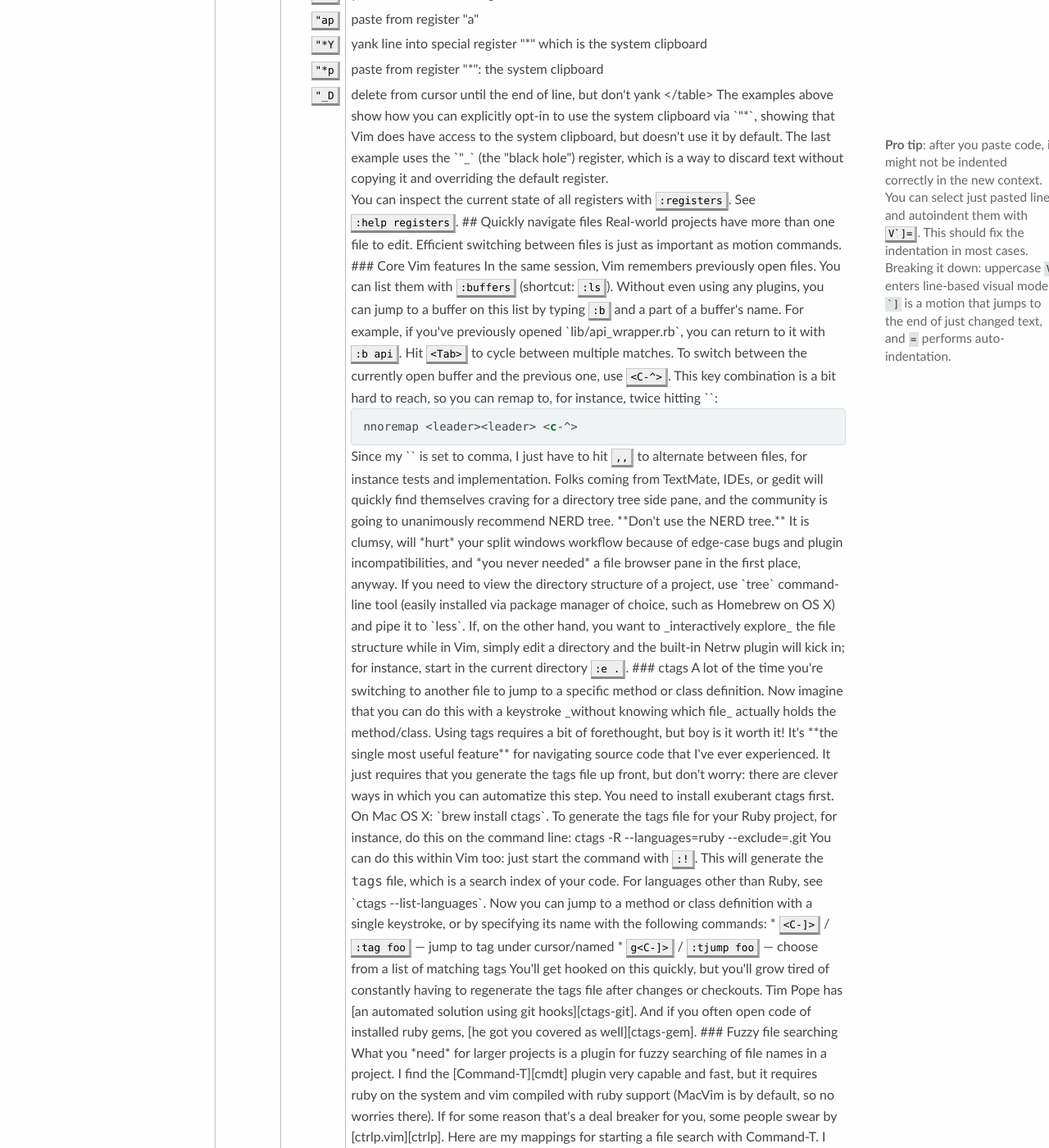
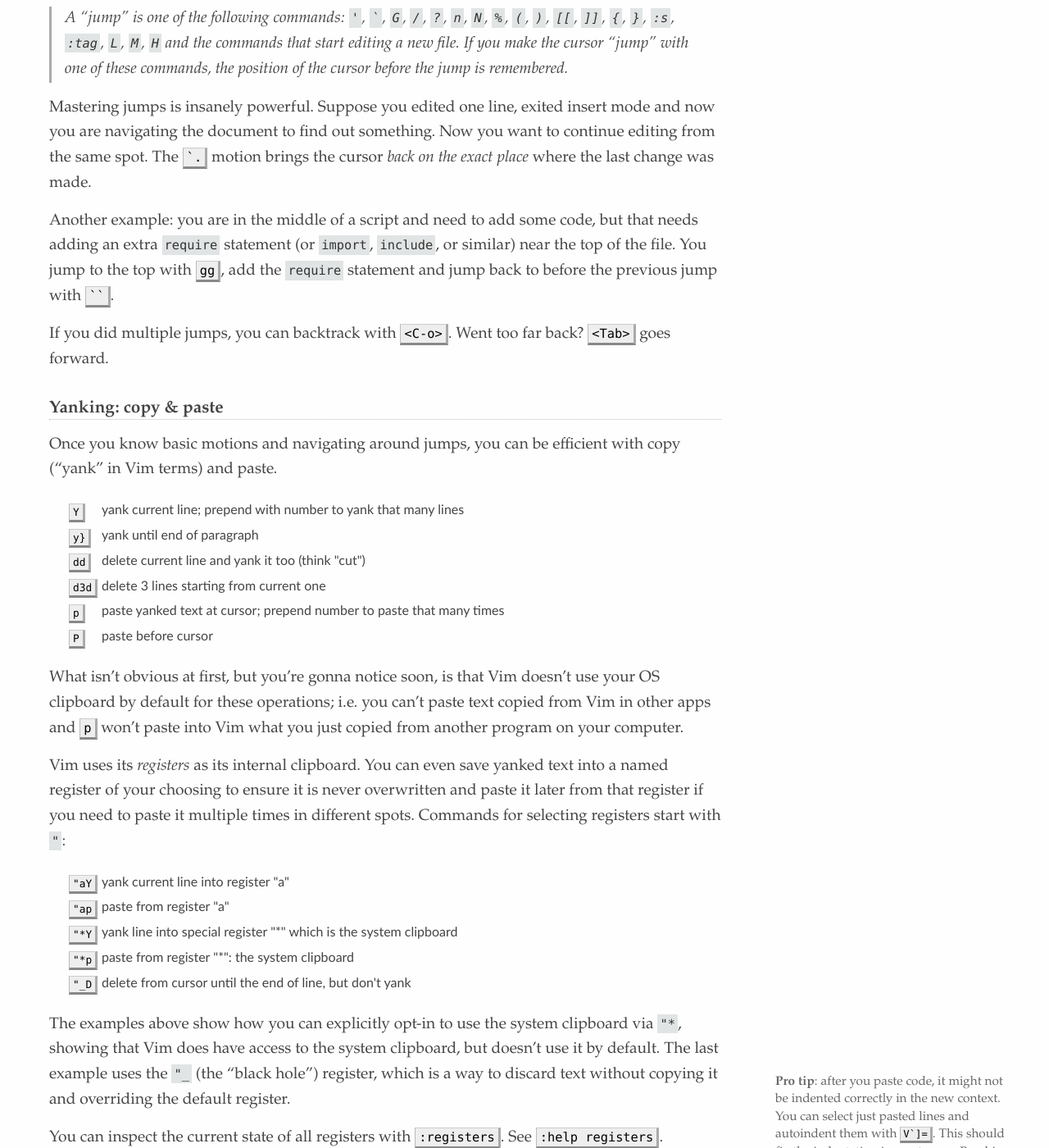
Before and after one commit to mislav/blog, a Jekyll site: the page built from _posts/2011-12-12-vim-revisited.md, in a window 1280 px wide and 1400 px high, scrolled down 4007 px. Shown: the whole window at 82% size. Built offline with Jekyll 4.4.1, drawn with Linux system fonts in a browser that asks for light colours; some of the changed text lies outside the part shown.

Commit message:
Fix vim:revisited table formatting

```diff
--- a/_posts/2011-12-12-vim-revisited.md
+++ b/_posts/2011-12-12-vim-revisited.md
@@ -156,23 +156,29 @@
 
 <table>
   <tr>
-    <th><kbd>i</kbd>
-    <td>insert before character under cursor
+    <th><kbd>i</kbd></th>
+    <td>insert before character under cursor</td>
+  </tr>
   <tr>
-    <th><kbd>a</kbd>
-    <td>insert after cursor
+    <th><kbd>a</kbd></th>
+    <td>insert after cursor</td>
+  </tr>
   <tr>
-    <th><kbd>I</kbd>
-    <td>insert at beginning of current line
+    <th><kbd>I</kbd></th>
+    <td>insert at beginning of current line</td>
+  </tr>
   <tr>
-    <th><kbd>A</kbd>
-    <td>insert at end of the line
+    <th><kbd>A</kbd></th>
+    <td>insert at end of the line</td>
+  </tr>
   <tr>
-    <th><kbd>o</kbd>
-    <td>starts insert mode in a new line below current one
+    <th><kbd>o</kbd></th>
+    <td>starts insert mode in a new line below current one</td>
+  </tr>
   <tr>
-    <th><kbd>O</kbd>
-    <td>insert in a new line above current one
+    <th><kbd>O</kbd></th>
+    <td>insert in a new line above current one</td>
+  </tr>
 </table>
 
 You can also enter insert mode by replacing existing text at the same
@@ -180,17 +186,21 @@
 
 <table>
   <tr>
-    <th><kbd>ciw</kbd>
-    <td>("change inner word") change word under cursor
+    <th><kbd>ciw</kbd></th>
+    <td>("change inner word") change word under cursor</td>
+  </tr>
   <tr>
-    <th><kbd>ci"</kbd>
-    <td>change double-quoted string (but keep the quotes)
+    <th><kbd>ci"</kbd></th>
+    <td>change double-quoted string (but keep the quotes)</td>
+  </tr>
   <tr>
-    <th><kbd>ci(</kbd>
-    <td>change text between matching parentheses, also works with brackets
+    <th><kbd>ci(</kbd></th>
+    <td>change text between matching parentheses, also works with brackets</td>
+  </tr>
   <tr>
-    <th><kbd>cc</kbd>
-    <td>change whole line
+    <th><kbd>cc</kbd></th>
+    <td>change whole line</td>
+  </tr>
 </table>
 
 These shortcuts are a very compelling argument why Vim is more efficient at
@@ -241,60 +251,75 @@
 <table class="split reverse">
   <thead>
     <tr>
-      <th title="forward">→
-      <th title="backward">←
-      <th>description
+      <th title="forward">→</th>
+      <th title="backward">←</th>
+      <th>description</th>
+    </tr>
+  </thead>
   <tbody>
   <tr>
-    <th><kbd>/</kbd>
-    <th><kbd>?</kbd>
-    <td>search for a pattern of text, jump to it by hitting Enter (<kbd>&lt;CR&gt;</kbd>)
+    <th><kbd>/</kbd></th>
+    <th><kbd>?</kbd></th>
+    <td>search for a pattern of text, jump to it by hitting Enter (<kbd>&lt;CR&gt;</kbd>)</td>
+  </tr>
   <tr>
-    <th><kbd>*</kbd>
-    <th><kbd>#</kbd>
-    <td>search for the word under cursor
+    <th><kbd>*</kbd></th>
+    <th><kbd>#</kbd></th>
+    <td>search for the word under cursor</td>
+  </tr>
   <tr>
-    <th><kbd>n</kbd>
-    <th><kbd>N</kbd>
-    <td>jump to the next match for the previous search
+    <th><kbd>n</kbd></th>
+    <th><kbd>N</kbd></th>
+    <td>jump to the next match for the previous search</td>
+  </tr>
   <tr>
-    <th><kbd>$</kbd>
-    <th><kbd>^</kbd>
-    <td>position cursor at end of current line
+    <th><kbd>$</kbd></th>
+    <th><kbd>^</kbd></th>
+    <td>position cursor at end of current line</td>
+  </tr>
   <tr>
-    <th><kbd>f</kbd>
-    <th><kbd>F</kbd>
-    <td>position cursor on the character in the same line that matches the next keystroke
+    <th><kbd>f</kbd></th>
+    <th><kbd>F</kbd></th>
+    <td>position cursor on the character in the same line that matches the next keystroke</td>
+  </tr>
   <tr>
-    <th><kbd>t</kbd>
-    <th><kbd>T</kbd>
-    <td>position cursor <em>before</em> the next character that matches the keystroke
+    <th><kbd>t</kbd></th>
+    <th><kbd>T</kbd></th>
+    <td>position cursor <em>before</em> the next character that matches the keystroke</td>
+  </tr>
   <tr>
-    <th><kbd>;</kbd>
-    <th><kbd>,</kbd>
-    <td>repeat the last <kbd>f</kbd>, <kbd>F</kbd>, <kbd>t</kbd>, or <kbd>T</kbd>
+    <th><kbd>;</kbd></th>
+    <th><kbd>,</kbd></th>
+    <td>repeat the last <kbd>f</kbd>, <kbd>F</kbd>, <kbd>t</kbd>, or <kbd>T</kbd></td>
+  </tr>
   <tr>
-    <th><kbd>w</kbd>
-    <th><kbd>b</kbd>
-    <td>move to start of next word
+    <th><kbd>w</kbd></th>
+    <th><kbd>b</kbd></th>
+    <td>move to start of next word</td>
+  </tr>
   <tr>
-    <th><kbd>W</kbd>
-    <th><kbd>B</kbd>
-    <td>move to start of next "WORD" (sequence of non-blank characters)
+    <th><kbd>W</kbd></th>
+    <th><kbd>B</kbd></th>
+    <td>move to start of next "WORD" (sequence of non-blank characters)</td>
+  </tr>
   <tr>
-    <th><kbd>}</kbd>
-    <th><kbd>{</kbd>
-    <td>move down one paragraph (block of text separated by blank lines)
+    <th><kbd>}</kbd></th>
+    <th><kbd>{</kbd></th>
+    <td>move down one paragraph (block of text separated by blank lines)</td>
+  </tr>
   <!--<tr>
     <th><kbd>&lt;C-f&gt;</kbd>
     <th><kbd>&lt;C-b&gt;</kbd>
     <td>move down one page-->
   <tr>
-    <th colspan="2"><kbd>gg</kbd>
-    <td>jump to first line of document
+    <th colspan="2"><kbd>gg</kbd></th>
+    <td>jump to first line of document</td>
+  </tr>
   <tr>
-    <th colspan="2"><kbd>G</kbd>
-    <td>jump to end of document
+    <th colspan="2"><kbd>G</kbd></th>
+    <td>jump to end of document</td>
+  </tr>
+  </tbody>
 </table>
 
 To me, the killer ones on this list are "word", "WORD" and paragraph
@@ -340,23 +365,30 @@
 
 <table>
   <tr>
-    <th><kbd>Y</kbd>
-    <td>yank current line; prepend with number to yank that many lines
+    <th><kbd>Y</kbd></th>
+    <td>yank current line; prepend with number to yank that many lines</td>
+  </tr>
   <tr>
-    <th><kbd>y}</kbd>
-    <td>yank until end of paragraph
+    <th><kbd>y}</kbd></th>
+    <td>yank until end of paragraph</td>
+  </tr>
   <tr>
-    <th><kbd>dd</kbd>
-    <td>delete current line and yank it too (think "cut")
+    <th><kbd>dd</kbd></th>
+    <td>delete current line and yank it too (think "cut")</td>
+  </tr>
   <tr>
-    <th><kbd>d3d</kbd>
-    <td>delete 3 lines starting from current one
+    <th><kbd>d3d</kbd></th>
+    <td>delete 3 lines starting from current one</td>
+  </tr>
   <tr>
-    <th><kbd>p</kbd>
-    <td>paste yanked text at cursor; prepend number to paste that many times
+    <th><kbd>p</kbd></th>
+    <td>paste yanked text at cursor; prepend number to paste that many
+    times</td>
+  </tr>
   <tr>
-    <th><kbd>P</kbd>
-    <td>paste before cursor
+    <th><kbd>P</kbd></th>
+    <td>paste before cursor</td>
+  </tr>
 </table>
 
 What isn't obvious at first, but you're gonna notice soon, is that Vim
@@ -373,20 +405,25 @@
 
 <table>
   <tr>
-    <th><kbd>"aY</kbd>
-    <td>yank current line into register "a"
+    <th><kbd>"aY</kbd></th>
+    <td>yank current line into register "a"</td>
+  </tr>
   <tr>
-    <th><kbd>"ap</kbd>
-    <td>paste from register "a"
+    <th><kbd>"ap</kbd></th>
+    <td>paste from register "a"</td>
+  </tr>
   <tr>
-    <th><kbd>"*Y</kbd>
-    <td>yank line into special register "*" which is the system clipboard
+    <th><kbd>"*Y</kbd></th>
+    <td>yank line into special register "*" which is the system clipboard</td>
+  </tr>
   <tr>
-    <th><kbd>"*p</kbd>
-    <td>paste from register "*": the system clipboard
+    <th><kbd>"*p</kbd></th>
+    <td>paste from register "*": the system clipboard</td>
+  </tr>
   <tr>
-    <th><kbd>"_D</kbd>
-    <td>delete from cursor until the end of line, but don't yank
+    <th><kbd>"_D</kbd></th>
+    <td>delete from cursor until the end of line, but don't yank</td>
+  </tr>
 </table>
 
 The examples above show how you can explicitly opt-in to use the system
@@ -510,22 +547,27 @@
 
 <table class="split">
   <thead><tr>
-    <th>where
-    <th>horizontal
-    <th>vertical
+    <th>where</th>
+    <th>horizontal</th>
+    <th>vertical</th>
+  </tr></thead>
   <tbody>
   <tr>
-    <th>normal mode
-    <td><kbd>:split</kbd>
-    <td><kbd>:vsplit</kbd>
+    <th>normal mode</th>
+    <td><kbd>:split</kbd></td>
+    <td><kbd>:vsplit</kbd></td>
+  </tr>
   <tr>
-    <th>:CommandT
-    <td><kbd>&lt;C-s&gt;</kbd>
-    <td><kbd>&lt;C-v&gt;</kbd>
+    <th>:CommandT</th>
+    <td><kbd>&lt;C-s&gt;</kbd></td>
+    <td><kbd>&lt;C-v&gt;</kbd></td>
+  </tr>
   <tr>
-    <th>:Ack
-    <td><i>n/a</i>
-    <td><kbd>v</kbd>
+    <th>:Ack</th>
+    <td><i>n/a</i></td>
+    <td><kbd>v</kbd></td>
+  </tr>
+  </tbody>
 </table>
 
 To switch cursor between these windows, use <kbd>&lt;C-w&gt;</kbd> (as
```
